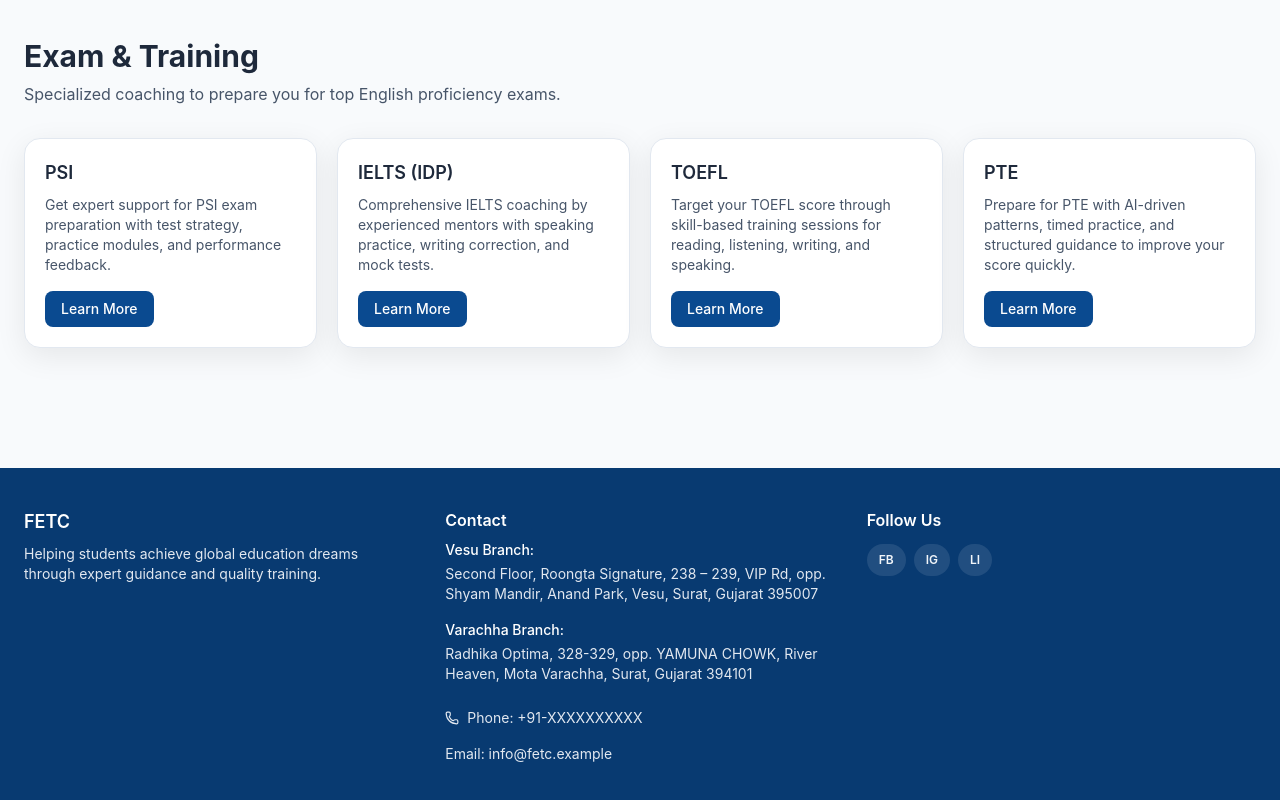
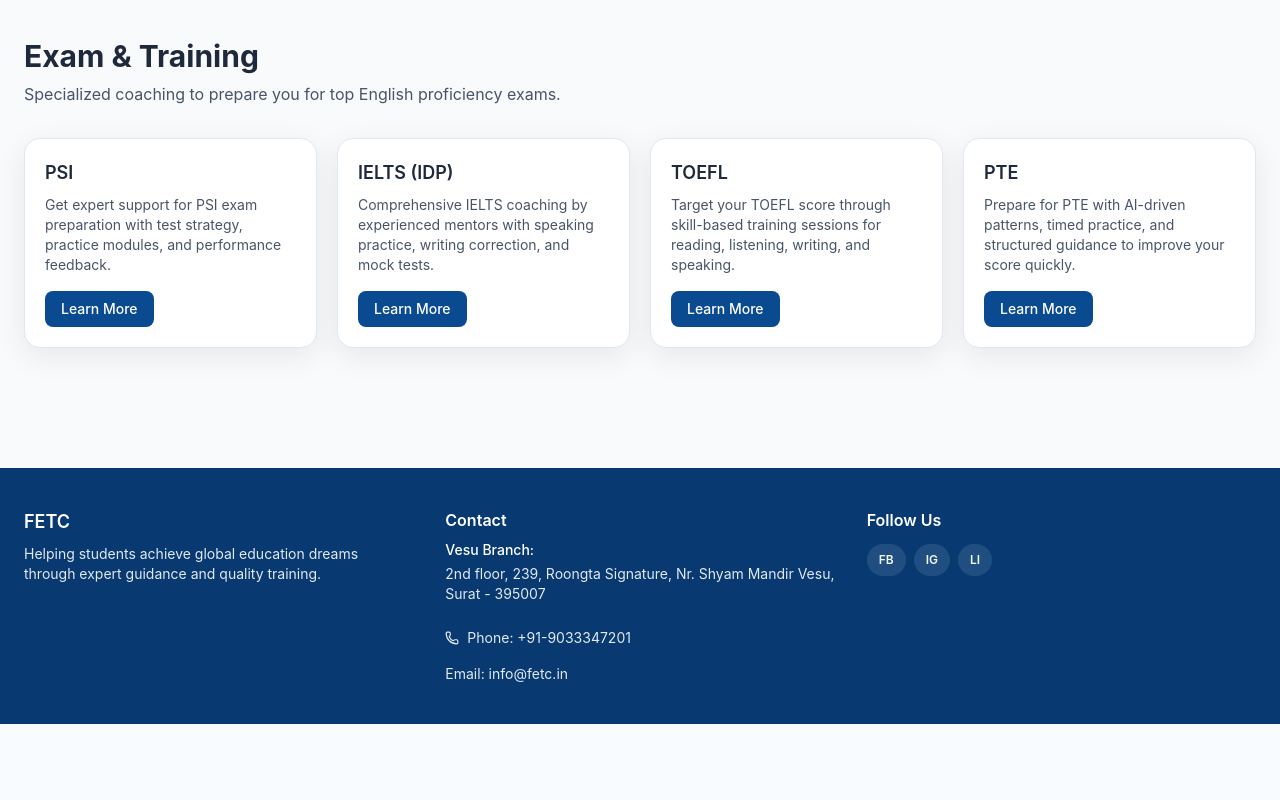
Before and after one commit to HoaxBlade/Fetc_Website, a React (Create React App) app: page / in a window 1280 px wide. Shown: the part 547-1347 px from the top of the page. After the commit the page ends 1271 px from the top, so only its background shows below. Built offline with nearby package versions, Linux system fonts and the light colour scheme.

Commit message:
feat: add Footer component with contact information and social links

```diff
--- a/src/components/Footer.jsx
+++ b/src/components/Footer.jsx
@@ -22,10 +22,10 @@ function Footer() {
                 rel="noopener noreferrer"
                 className="hover:text-slate-50 transition-colors"
               >
-                Second Floor, Roongta Signature, 238 – 239, VIP Rd, opp. Shyam Mandir, Anand Park, Vesu, Surat, Gujarat 395007
+                2nd floor, 239, Roongta Signature, Nr. Shyam Mandir Vesu, Surat - 395007
               </a>
             </li>
-            <li className="flex flex-col gap-1">
+            {/* <li className="flex flex-col gap-1">
               <span className="font-medium text-white">Varachha Branch:</span>
               <a
                 href="https://maps.app.goo.gl/se2DsLDEUgS7W8EM6?g_st=iw"
@@ -35,11 +35,11 @@ function Footer() {
               >
                 Radhika Optima, 328-329, opp. YAMUNA CHOWK, River Heaven, Mota Varachha, Surat, Gujarat 394101
               </a>
+            </li> */}
+            <li className="flex items-center gap-2 pt-2">
+              <Phone size={14} /> Phone: +91-9033347201
             </li>
-            <li className="flex items-center gap-2 pt-2">
-              <Phone size={14} /> Phone: +91-XXXXXXXXXX
-            </li>
-            <li>Email: info@fetc.example</li>
+            <li>Email: info@fetc.in</li>
           </ul>
         </div>
         <div>
```
